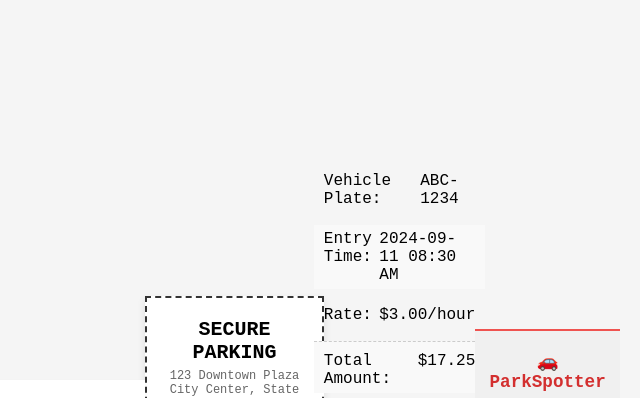
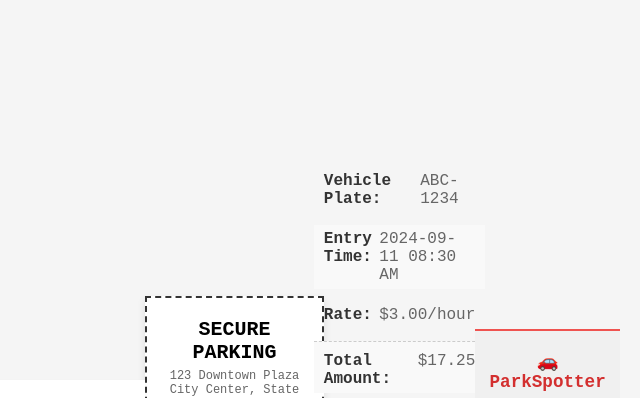
Before and after one commit to yashc2003/ParkSpotter, a Django app: page /recipt/ in a window 1280 px wide. Shown: the top 398 px of the page, without its empty margins (640-1280 px from the left). Run offline with Django 5.2, Linux system fonts and the light colour scheme.

Commit message:
Css added for label and value

```diff
--- a/parkspotter/static/css/recipt.css
+++ b/parkspotter/static/css/recipt.css
@@ -54,3 +54,11 @@
             padding-left: 10px;
             padding-right: 10px;
         }
+   .label {
+            font-weight: bold;
+            color: #333;
+        }
+
+        .value {
+            color: #666;
+        }
```
